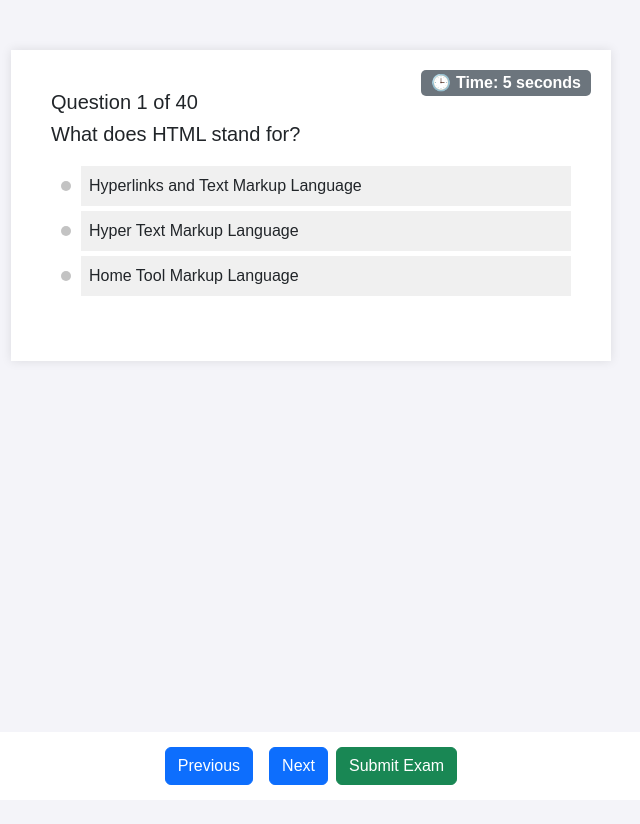
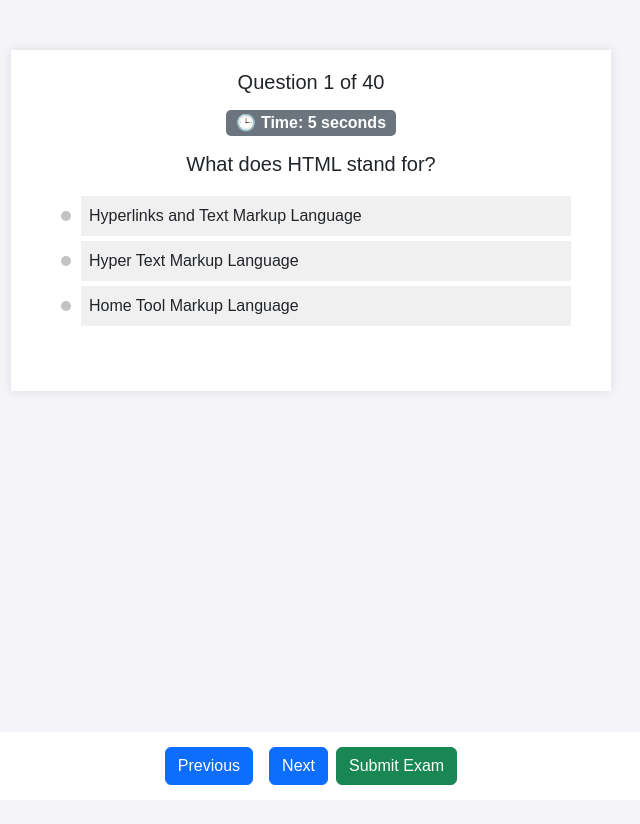
Before and after one commit to nikolovv861/exam, a plain HTML site: page index.html in a window 1280 px wide. Shown: the whole page, without its empty margins (329-969 px from the left). Drawn offline with nearby package versions, Linux system fonts and the light colour scheme.

Commit message:
центрирай таймер горе

```diff
--- a/index.html
+++ b/index.html
@@ -18,6 +18,7 @@
         background: white;
         width: 600px; /* Responsive width can be controlled via Bootstrap classes if needed */
         padding: 40px;
+        padding-top: 20px;
         box-shadow: 0 0 10px rgba(0,0,0,0.1);
         margin: 50px auto;
         position: relative;
@@ -75,14 +76,16 @@
         z-index: 1000;
     }
     #timer {
-        position: absolute;
+        /* position: absolute; */
         top: 20px;
         right: 20px;
         font-size: 16px;
         background-color: rgba(255, 255, 255, 0.8);
         padding: 5px 10px;
         border-radius: 5px;
-        display: inline-block;
+        display: block;
+        margin: auto;
+        width: fit-content;
     }
     #timer::before {
         content: '🕒';
@@ -102,10 +105,10 @@
 </head>
 <body>
 <div id="exam-container" class="container">
-    <div id="question-number" class="h5"></div>
-    <div id="question" class="h4 mb-3"></div>
+    <div id="question-number" class="h5 text-center mb-3"></div>
+    <div id="timer" class="badge bg-secondary">Time: 0 seconds</div>
+    <div id="question" class="h4 mb-3 text-center mt-3"></div>
     <ul id="choices" class="list-group"></ul>
-    <div id="timer" class="badge bg-secondary"></div>
 </div>
 <div class="mt-3 text-center quiz-actions">
     <button class="btn btn-primary me-2" onclick="previous_question()">Previous</button>
```
